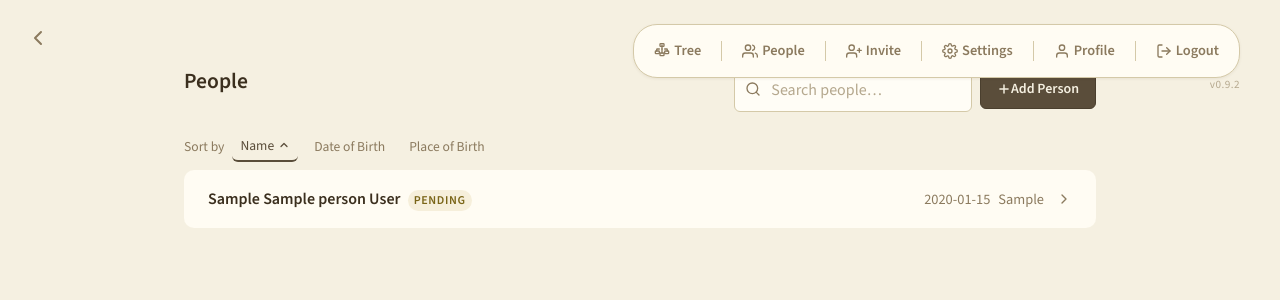
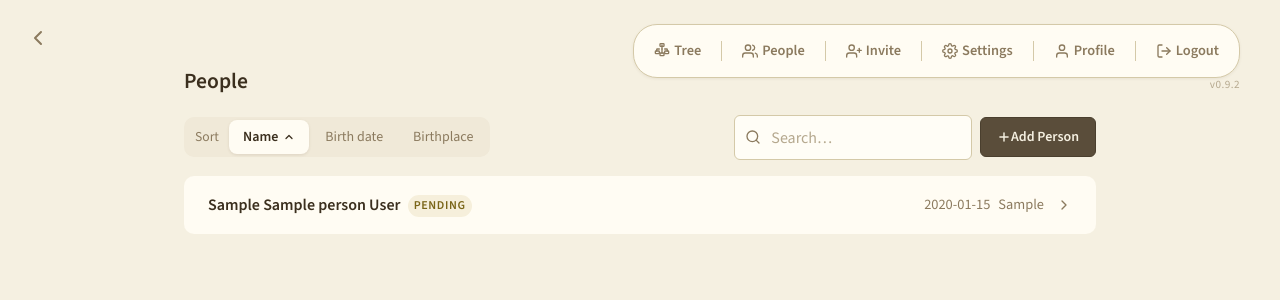
Before and after one commit to RNCDev/chowdhury-ancenstry, a Flask app: page /family/1/people in a window 1280 px wide. Shown: the top 300 px of the page. Run offline with Flask 3, Linux system fonts and the light colour scheme; the visitor is signed in with stand-in values (Sample User, id 1); tables that the repository leaves empty hold one stand-in row (values such as "Sample post").

Commit message:
fix: people list toolbar layout, modern sort controls, profile back nav
- Restructure People page header: title alone at top (no pill collision),
  toolbar row below with sort segment-control + search + add button
- Sort buttons styled as pill segment control matching form tabs
- Profile pill link passes fid param; back arrow uses it to return to
  family tree instead of dashboard

Co-Authored-By: Claude Opus 4.6 (1M context) <noreply@anthropic.com>

```diff
--- a/static/style.css
+++ b/static/style.css
@@ -752,39 +752,60 @@ button:hover, [type="submit"]:hover {
 }
 .search-box input { padding-left: 2.25rem; }
 
-.sort-bar {
+.people-toolbar {
+    display: flex;
+    align-items: center;
+    justify-content: space-between;
+    gap: var(--space-md);
+    margin-bottom: var(--space-md);
+    flex-wrap: wrap;
+}
+
+.people-sort-group {
+    display: flex;
+    align-items: center;
+    gap: 2px;
+    background: var(--bg-hover);
+    border-radius: 10px;
+    padding: 3px;
+}
+
+.people-toolbar-right {
     display: flex;
     align-items: center;
     gap: var(--space-sm);
-    margin-bottom: var(--space-sm);
 }
 
 .sort-bar-label {
     color: var(--text-muted);
     font-size: 0.85rem;
+    padding: 0 var(--space-sm);
 }
 
 .sort-btn {
     display: inline-flex;
     align-items: center;
-    gap: var(--space-xs);
-    padding: var(--space-xs) var(--space-sm);
-    border-radius: var(--radius-sm);
+    gap: 5px;
+    padding: 6px 14px;
+    border-radius: 8px;
     text-decoration: none;
     color: var(--text-muted);
-    font-size: 0.85rem;
+    font-size: 0.875rem;
     font-weight: 500;
-    transition: color 0.15s, background 0.15s;
+    transition: color 0.15s, background 0.15s, box-shadow 0.15s;
+    white-space: nowrap;
 }
 
 .sort-btn:hover {
     color: var(--text-primary);
-    background: var(--bg-hover);
+    background: rgba(90,62,40,0.06);
 }
 
 .sort-btn.sort-active {
-    color: var(--accent);
-    border-bottom: 2px solid var(--accent);
+    background: var(--bg-card);
+    color: var(--text-primary);
+    font-weight: 600;
+    box-shadow: 0 1px 3px rgba(90,62,40,0.12);
 }
 
 .people-list {
@@ -1117,7 +1138,8 @@ button:hover, [type="submit"]:hover {
 /* ── Utility: inner pages need top padding for back arrow clearance ── */
 .page-form main.container,
 .page-list main.container,
-.page-dashboard main.container {
+.page-dashboard main.container,
+.page-settings main.container {
     padding-top: calc(var(--space-xl) + 24px);
 }
 
--- a/templates/base.html
+++ b/templates/base.html
@@ -18,8 +18,9 @@
     </head>
     <body class="{% block body_class %}{% endblock %}">
         {% if current_user %}
-        {% if current_family %}
-        <a href="{{ url_for('family_tree', fid=current_family.id) }}" class="back-arrow" aria-label="Back to tree">
+        {% set back_fid = current_family.id if current_family else request.args.get('fid') %}
+        {% if back_fid %}
+        <a href="{{ url_for('family_tree', fid=back_fid) }}" class="back-arrow" aria-label="Back to tree">
             <svg width="24" height="24" viewBox="0 0 24 24" fill="none" stroke="currentColor" stroke-width="2" stroke-linecap="round" stroke-linejoin="round">
                 <polyline points="15 18 9 12 15 6"/>
             </svg>
@@ -73,7 +74,7 @@
             {% endif %}
             <span class="utility-pill-divider"></span>
             {% endif %}
-            <a href="{{ url_for('settings') }}" class="utility-pill-action utility-pill-muted" aria-label="Account settings">
+            <a href="{{ url_for('settings') }}{% if current_family %}?fid={{ current_family.id }}{% endif %}" class="utility-pill-action utility-pill-muted" aria-label="Account settings">
                 <svg width="16" height="16" viewBox="0 0 24 24" fill="none" stroke="currentColor" stroke-width="2" stroke-linecap="round" stroke-linejoin="round">
                     <path d="M20 21v-2a4 4 0 0 0-4-4H8a4 4 0 0 0-4 4v2"/>
                     <circle cx="12" cy="7" r="4"/>
--- a/templates/person_list.html
+++ b/templates/person_list.html
@@ -21,14 +21,21 @@
 {% endmacro %}
 
 {% block content %}
-<div class="page-header">
-    <h2 class="page-title">People</h2>
-    <div class="page-header-actions">
+<h2 class="page-title">People</h2>
+
+<div class="people-toolbar">
+    <div class="people-sort-group">
+        <span class="sort-bar-label">Sort</span>
+        {{ sort_link('name', 'Name') }}
+        {{ sort_link('dob', 'Birth date') }}
+        {{ sort_link('place', 'Birthplace') }}
+    </div>
+    <div class="people-toolbar-right">
         <form method="get" role="search" class="search-box">
             <svg width="16" height="16" viewBox="0 0 24 24" fill="none" stroke="currentColor" stroke-width="2" stroke-linecap="round" stroke-linejoin="round">
                 <circle cx="11" cy="11" r="8"/><line x1="21" y1="21" x2="16.65" y2="16.65"/>
             </svg>
-            <input type="search" name="q" value="{{ search }}" placeholder="Search people…">
+            <input type="search" name="q" value="{{ search }}" placeholder="Search…">
         </form>
         {% if is_admin %}
         <a href="{{ url_for('person_new', fid=fid) }}" class="btn-primary-sm">
@@ -42,12 +49,6 @@
 </div>
 
 {% if people %}
-<div class="sort-bar">
-    <span class="sort-bar-label">Sort by</span>
-    {{ sort_link('name', 'Name') }}
-    {{ sort_link('dob', 'Date of Birth') }}
-    {{ sort_link('place', 'Place of Birth') }}
-</div>
 
 <div class="people-list">
     {% for p in people %}
```
